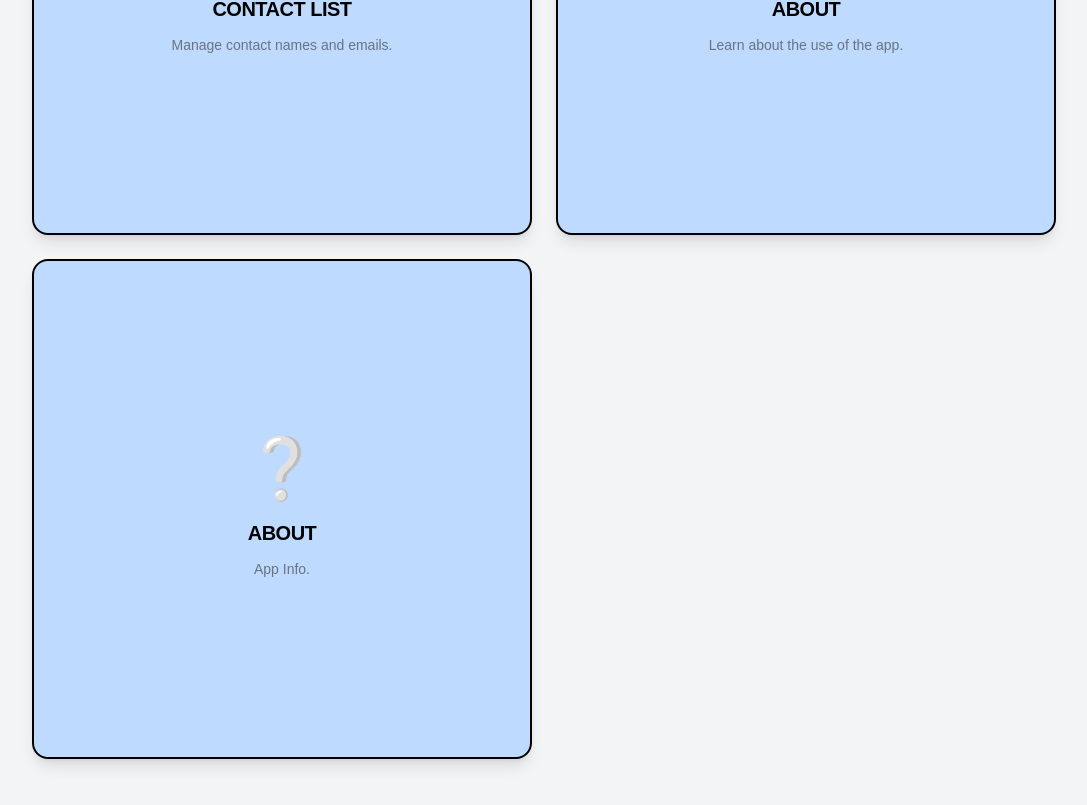
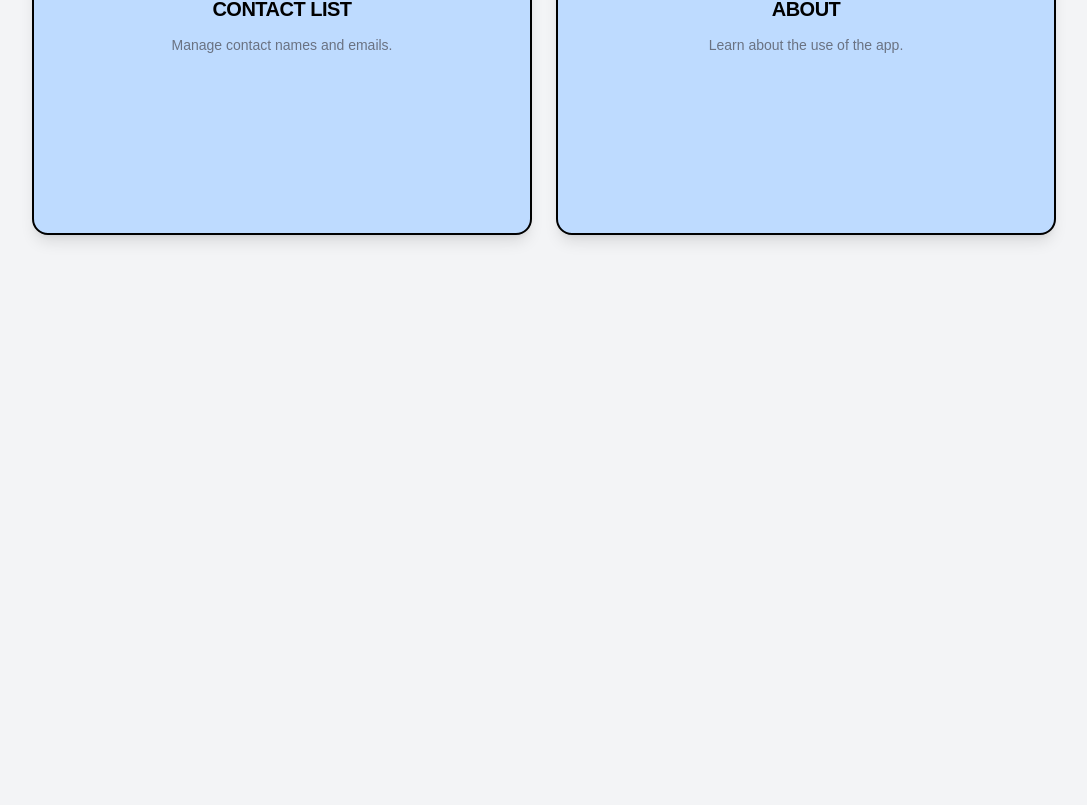
Before and after one commit to michael693215/CMSC447-SP26-TEAM8-HVAC-MEP-INVENTORY, a Next.js app: page / in a window 1280 px wide. Shown: the part 1441-2246 px from the top of the page, without its empty margins (96-1183 px from the left). After the commit the page ends 1724 px from the top, so only its background shows below. Built offline with nearby package versions, Linux system fonts and the light colour scheme.

Commit message:
resolved two about buttons

```diff
--- a/app/page.tsx
+++ b/app/page.tsx
@@ -37,13 +37,8 @@ export default function MainMenu() {
       path: "/about",
       description: "Learn about the use of the app.",
       icon: "⚙️",
-    },
-    {
-      name: "About",
-      path: "/about",
-      description: "App Info.",
-      icon: "❔"
-    },
+    }
+
   ];
 
   return (
```
